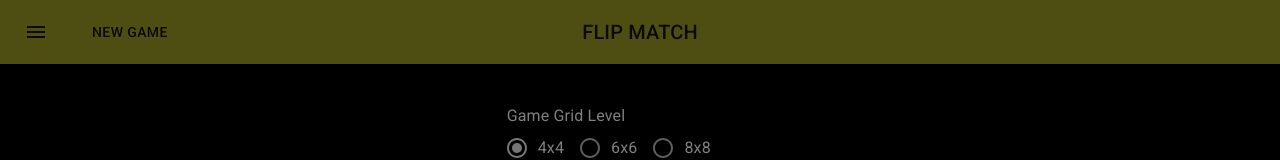
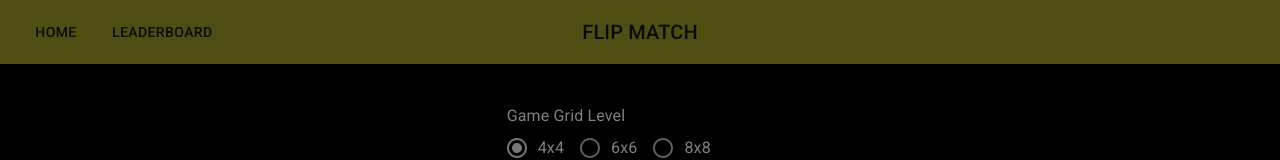
Before and after one commit to ShinK8245/matching-card, a React (Create React App) app: page / in a window 1280 px wide. Shown: the top 160 px of the page. Built offline with nearby package versions, Linux system fonts and the light colour scheme.

Commit message:
relocated new game button

```diff
--- a/src/components/CardGrid.jsx
+++ b/src/components/CardGrid.jsx
@@ -1,17 +1,35 @@
-import { Box } from "@mui/material";
+import { Box, Button } from "@mui/material";
 import { Card } from "./Card";
 import { useContext } from "react";
 import { CardDataContext } from "../context/CardDataContext";
 import { Hint } from "./Hint";
+import { grey, lime } from "@mui/material/colors";
+import SportsEsportsIcon from "@mui/icons-material/SportsEsports";
 
 const CardGrid = () => {
-  const { numberOfCards, cardData } = useContext(CardDataContext);
+  const { handleNewGame, numberOfCards, cardData } =
+    useContext(CardDataContext);
 
   const columns = Math.sqrt(numberOfCards);
   const gridContainerWidth = columns * 100 + (columns - 1) * 8;
 
   return (
     <Box display="flex" flexDirection="column" gap={2}>
+      <Button
+        variant="outlined"
+        sx={{
+          borderRadius: 3,
+          "&.Mui-disabled": {
+            color: grey[700],
+            backgroundColor: lime[100],
+            border: `1px solid ${lime[100]}`,
+          },
+        }}
+        endIcon={<SportsEsportsIcon />}
+        onClick={handleNewGame}
+      >
+        NEW GAME
+      </Button>
       <Hint />
       <Box
         id="card-container"
--- a/src/components/GameCompletion.jsx
+++ b/src/components/GameCompletion.jsx
@@ -5,11 +5,13 @@ import { CardDataContext } from "../context/CardDataContext";
 import { LeaderBoard } from "./LeaderBoard";
 import { Levels } from "../constants";
 import { grey } from "@mui/material/colors";
+import SportsEsportsIcon from "@mui/icons-material/SportsEsports";
 import Confetti from "react-confetti";
 
 const GameCompletion = () => {
   const {
     handleStartGame,
+    handleNewGame,
     timeTakenDisplayValue,
     moves,
     level,
@@ -44,6 +46,22 @@ const GameCompletion = () => {
           width={window.innerWidth}
           height={window.innerHeight}
         />
+        <Box display="flex" gap={2}>
+          <Button
+            variant="contained"
+            sx={{
+              bgcolor: grey[300],
+              borderRadius: 3,
+              color: "black",
+              "&:hover": {
+                bgcolor: grey[50],
+              },
+            }}
+            endIcon={<SportsEsportsIcon />}
+            onClick={handleNewGame}
+          >
+            NEW GAME
+          </Button>
           <Button
             variant="contained"
             sx={{
@@ -60,6 +78,7 @@ const GameCompletion = () => {
             Play Again
           </Button>
         </Box>
+      </Box>
       <LeaderBoard level={level.label} data={leaderBoardData[level.label]} />
     </Box>
   );
--- a/src/components/Hint.jsx
+++ b/src/components/Hint.jsx
@@ -23,7 +23,7 @@ const Hint = () => {
   return (
     <>
       <Button
-        variant="outlined"
+        variant="contained"
         color="primary"
         startIcon={<TipsAndUpdatesIcon />}
         onClick={onHintClick}
--- a/src/components/Navbar.jsx
+++ b/src/components/Navbar.jsx
@@ -1,39 +1,25 @@
-import {
-  AppBar,
-  Box,
-  Button,
-  IconButton,
-  Toolbar,
-  Typography,
-} from "@mui/material";
+import { AppBar, Box, Button, Toolbar, Typography } from "@mui/material";
 import React, { useContext } from "react";
-import MenuIcon from "@mui/icons-material/Menu";
 import { lime } from "@mui/material/colors";
 import { CardDataContext } from "../context/CardDataContext";
 import { Timer } from "./Timer";
 import { MoveCounter } from "./MoveCounter";
-import { Outlet } from "react-router-dom";
+import { Link, Outlet } from "react-router-dom";
 
 const Navbar = () => {
-  const { handleNewGame, gameStarted, gameCompleted } =
-    useContext(CardDataContext);
+  const { gameStarted, gameCompleted } = useContext(CardDataContext);
 
   return (
     <>
       <AppBar position="static" sx={{ bgcolor: lime[800] }}>
         <Toolbar sx={{ display: "flex", justifyContent: "space-between" }}>
-          <Box id="navbar-left">
-            <IconButton
-              size="large"
-              edge="start"
-              color="inherit"
-              aria-label="menu"
-              sx={{ mr: 2 }}
-            >
-              <MenuIcon />
-            </IconButton>
-            <Button color="inherit" sx={{ mx: 1 }} onClick={handleNewGame}>
-              NEW GAME
+          <Box id="navbar-left" display="flex" gap={2}>
+            <Button component={Link} to="/" color="inherit">
+              Home
+            </Button>
+
+            <Button component={Link} to="/leaderboard" color="inherit">
+              LeaderBoard
             </Button>
           </Box>
           <Typography
```
Lines whose indentation alone changed are shown as unchanged.
